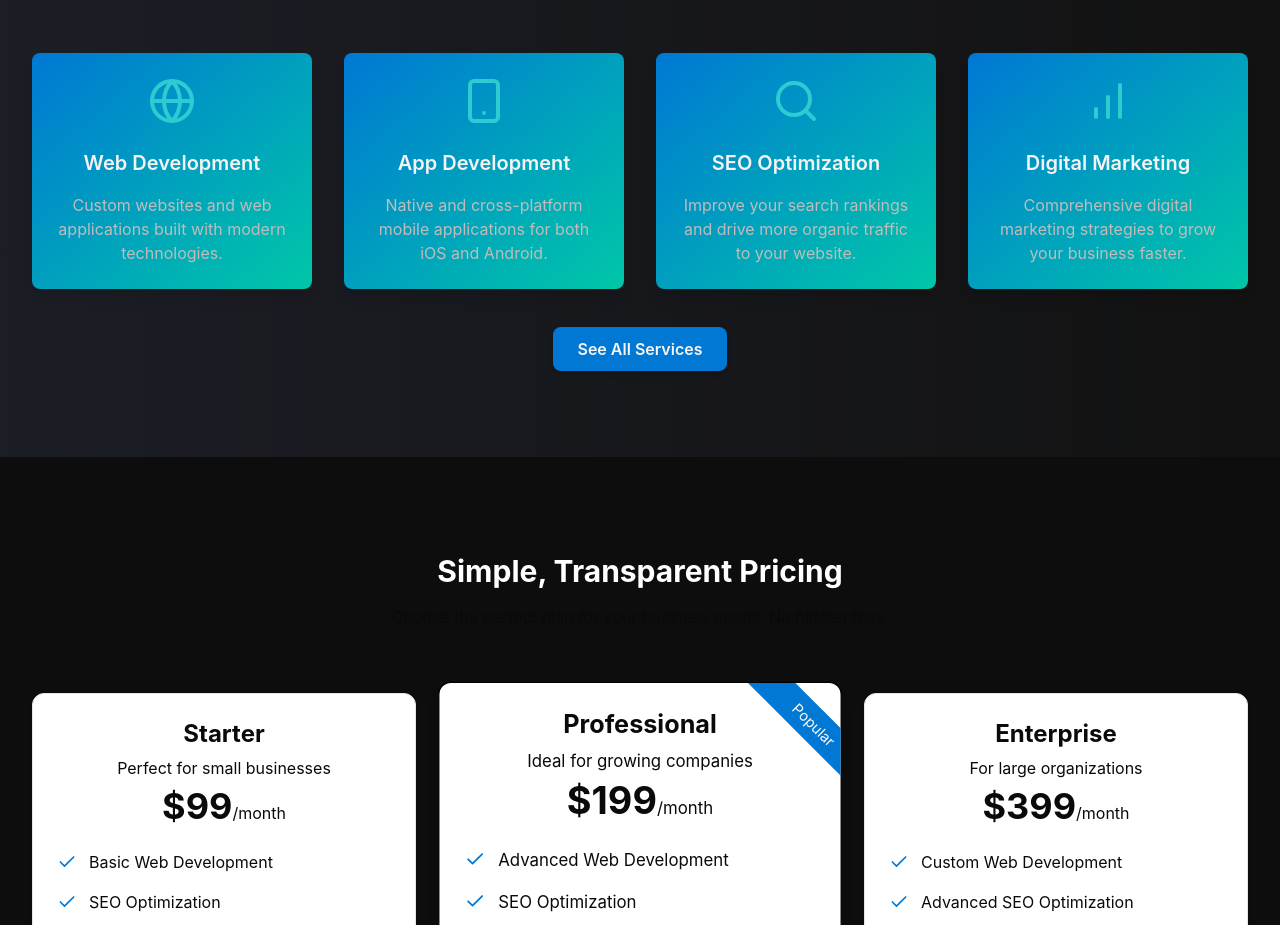
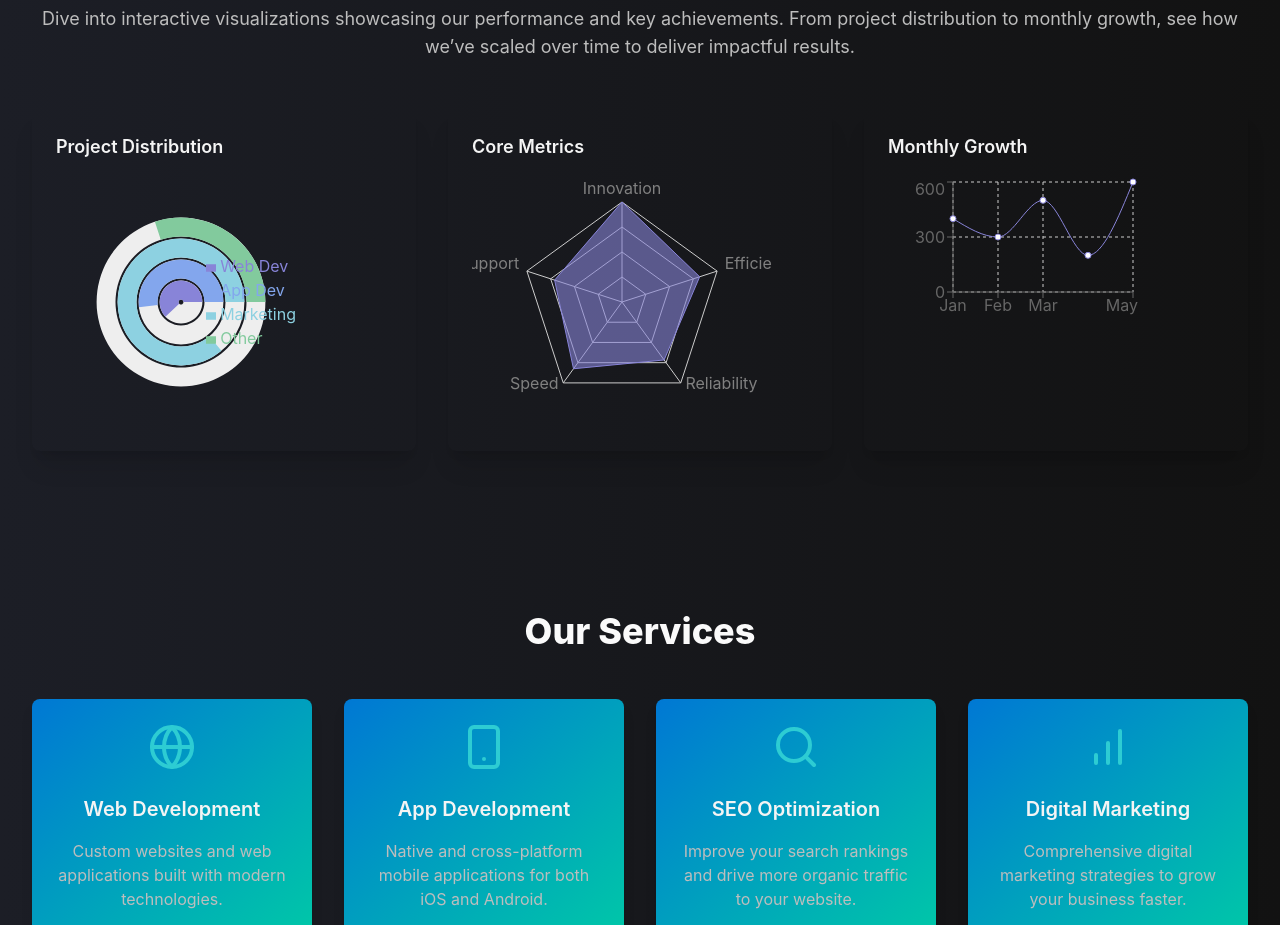
Before and after one commit to AishikDasgupta/ServicGO, a React (Vite) app: page / in a window 1280 px wide. Shown: the part 1527-2452 px from the top of the page. Built offline with nearby package versions, Linux system fonts and the light colour scheme.

Commit message:
Co-authored-by: sk.sahil tanver islam <sahiltanverislam@users.noreply.github.com>

```diff
--- a/package.json
+++ b/package.json
@@ -51,6 +51,7 @@
     "react": "^18.3.1",
     "react-day-picker": "^9.4.4",
     "react-dom": "^18.3.1",
+    "react-floating-whatsapp": "^5.0.8",
     "react-hook-form": "^7.53.0",
     "react-intersection-observer": "^9.8.1",
     "react-resizable-panels": "^2.1.3",
--- a/src/App.tsx
+++ b/src/App.tsx
@@ -7,6 +7,9 @@ import { Pricing } from '@/components/pricing/Pricing';
 import { Contact } from '@/components/contact/Contact';
 import { Footer } from '@/components/Footer';
 import ServicesPage from '@/components/pages/servicepage'; // Import the ServicesPage component
+import { FloatingWhatsApp } from 'react-floating-whatsapp'
+import { StatsSection } from './components/StatsSection';
+
 
 function Home() {
   return (
@@ -14,6 +17,7 @@ function Home() {
       <Navbar />
       <Hero />
       <About />
+      <StatsSection />
       <Services />
       <Pricing />
       <Contact />
@@ -32,6 +36,15 @@ function App() {
         {/* Services Page Route */}
         <Route path="/services" element={<ServicesPage />} />
       </Routes>
+      <FloatingWhatsApp
+        phoneNumber= "+919062878517"
+        accountName= "ServiceGO"
+        notificationSound= {true}
+        allowClickAway={true}
+        allowEsc={true}
+        notification={true}
+        darkMode={true}
+      />
     </Router>
   );
 }
--- /dev/null
+++ b/src/components/StatsSection.tsx
@@ -0,0 +1,195 @@
+import { motion } from "framer-motion";
+import { useInView } from "react-intersection-observer"; // Import useInView
+import {
+  RadialBarChart,
+  RadialBar,
+  PolarAngleAxis,
+  RadarChart,
+  PolarGrid,
+  PolarAngleAxis as RadarPolarAngleAxis,
+  Radar,
+  LineChart,
+  Line,
+  XAxis,
+  YAxis,
+  CartesianGrid,
+  Tooltip,
+  Legend,
+} from "recharts";
+
+import { staggerContainer } from "@/lib/animations"; // Import staggerContainer for consistent animations
+
+interface DataPoint {
+  name: string;
+  uv: number;
+  fill?: string;
+}
+
+interface RadarDataPoint {
+  subject: string;
+  A: number;
+  B: number;
+  fullMark: number;
+}
+
+interface LineDataPoint {
+  name: string;
+  uv: number;
+}
+
+const radialBarData: DataPoint[] = [
+  { name: "Web Dev", uv: 31, fill: "#8884d8" },
+  { name: "App Dev", uv: 26, fill: "#83a6ed" },
+  { name: "Marketing", uv: 43, fill: "#8dd1e1" },
+  { name: "Other", uv: 15, fill: "#82ca9d" },
+];
+
+const radarData: RadarDataPoint[] = [
+  { subject: "Innovation", A: 120, B: 110, fullMark: 150 },
+  { subject: "Efficiency", A: 98, B: 130, fullMark: 150 },
+  { subject: "Reliability", A: 86, B: 130, fullMark: 150 },
+  { subject: "Speed", A: 99, B: 100, fullMark: 150 },
+  { subject: "Support", A: 85, B: 90, fullMark: 150 },
+];
+
+const lineChartData: LineDataPoint[] = [
+  { name: "Jan", uv: 400 },
+  { name: "Feb", uv: 300 },
+  { name: "Mar", uv: 500 },
+  { name: "Apr", uv: 200 },
+  { name: "May", uv: 600 },
+];
+
+const style = {
+  top: "50%",
+  right: 0,
+  transform: "translate(0, -50%)",
+  lineHeight: "24px",
+};
+
+export const StatsSection = () => {
+  const [ref, inView] = useInView({
+    triggerOnce: false, // Ensures animation triggers every time the section comes into view
+    threshold: 0.1, // Triggers when 10% of the section is visible
+  });
+
+  return (
+    <section
+      id="stats"
+      ref={ref} // Attach the ref to the section
+      className="py-16 bg-gradient-to-r from-bg-darkBlue to-bg-dark"
+    >
+      <motion.div
+        variants={staggerContainer}
+        initial="hidden"
+        animate={inView ? "show" : "hidden"} // Trigger animations based on inView
+        className="max-w-7xl mx-auto px-4 sm:px-6 lg:px-8"
+      >
+        {/* Top Row - Content */}
+        <motion.div
+          className="text-center space-y-6 mb-12"
+          initial={{ opacity: 0, y: 20 }}
+          animate={inView ? { opacity: 1, y: 0 } : { opacity: 0, y: 20 }}
+          transition={{ duration: 0.6 }}
+        >
+          <h2 className="text-5xl font-extrabold text-primary-foreground">
+            Visualizing Your Success
+          </h2>
+          <p className="text-lg text-text-muted mt-4">
+            Dive into interactive visualizations showcasing our performance and
+            key achievements. From project distribution to monthly growth, see how
+            we’ve scaled over time to deliver impactful results.
+          </p>
+        </motion.div>
+
+        {/* Bottom Row - Charts */}
+        <motion.div
+          className="grid grid-cols-1 md:grid-cols-2 lg:grid-cols-3 gap-8"
+          variants={{
+            hidden: { opacity: 0 },
+            show: {
+              opacity: 1,
+              transition: {
+                staggerChildren: 0.2,
+              },
+            },
+          }}
+        >
+          {/* Radial Bar Chart */}
+          <motion.div
+            className="p-6 rounded-lg shadow-xl "
+            variants={{
+              hidden: { opacity: 0, y: 20 },
+              show: { opacity: 1, y: 0 },
+            }}
+            transition={{ duration: 0.6 }}
+          >
+            <h3 className="text-lg font-semibold text-neutral-light mb-4">
+              Project Distribution
+            </h3>
+            <RadialBarChart
+              width={250}
+              height={250}
+              cx="50%"
+              cy="50%"
+              innerRadius="10%"
+              outerRadius="80%"
+              barSize={30}
+              data={radialBarData}
+            >
+              <PolarAngleAxis type="number" domain={[0, 50]} angleAxisId={0} tick={false} />
+              <RadialBar background dataKey="uv" />
+              <Legend iconSize={10} layout="vertical" verticalAlign="middle" wrapperStyle={style} />
+            </RadialBarChart>
+          </motion.div>
+
+          {/* Radar Chart */}
+          <motion.div
+            className="p-6 rounded-lg shadow-xl "
+            variants={{
+              hidden: { opacity: 0, y: 20 },
+              show: { opacity: 1, y: 0 },
+            }}
+            transition={{ duration: 0.6, delay: 0.2 }}
+          >
+            <h3 className="text-lg font-semibold text-neutral-light mb-4">
+              Core Metrics
+            </h3>
+            <RadarChart cx={150} cy={125} outerRadius={100} width={300} height={250} data={radarData}>
+              <PolarGrid />
+              <RadarPolarAngleAxis dataKey="subject" />
+              <Radar
+                name="Metrics A"
+                dataKey="A"
+                stroke="#8884d8"
+                fill="#8884d8"
+                fillOpacity={0.6}
+              />
+            </RadarChart>
+          </motion.div>
+
+          {/* Line Chart */}
+          <motion.div
+            className="p-6 rounded-lg shadow-xl "
+            variants={{
+              hidden: { opacity: 0, y: 20 },
+              show: { opacity: 1, y: 0 },
+            }}
+            transition={{ duration: 0.6, delay: 0.4 }}
+          >
+            <h3 className="text-lg font-semibold text-neutral-light mb-4">
+              Monthly Growth
+            </h3>
+            <LineChart width={250} height={150} data={lineChartData}>
+              <CartesianGrid strokeDasharray="3 3" />
+              <XAxis dataKey="name" />
+              <YAxis />
+              <Tooltip />
+              <Line type="monotone" dataKey="uv" stroke="#8884d8" />
+            </LineChart>
+          </motion.div>
+        </motion.div>
+      </motion.div>
+    </section>
+  );
+};
--- a/src/components/contact/Contact.tsx
+++ b/src/components/contact/Contact.tsx
@@ -40,7 +40,7 @@ export function Contact() {
       >
         <div className="text-center mb-16">
           <h2 className="text-3xl text-white font-bold mb-4">Get in Touch</h2>
-          <p className="text-muted-foreground max-w-2xl mx-auto">
+          <p className="text-white max-w-2xl mx-auto">
             Have a question or want to work together? We'd love to hear from you.
           </p>
         </div>
--- a/src/components/pages/servicepage.tsx
+++ b/src/components/pages/servicepage.tsx
@@ -1,6 +1,6 @@
 // src/pages/ServicesPage.tsx
 import { motion } from 'framer-motion';
-import { Globe, Smartphone, Search, BarChart, Share2, Calendar, ClipboardList, LayoutDashboard, Barcode } from 'lucide-react';
+import { Globe, Smartphone, Search, BarChart, Share2, Calendar, ClipboardList, LayoutDashboard, Barcode, Book , Briefcase } from 'lucide-react';
 import { useInView } from 'react-intersection-observer';
 
 const services = [
@@ -14,6 +14,7 @@ const services = [
       We ensure scalability, speed, and security so your site is future-proof.
     `,
   },
+
   {
     icon: Smartphone,
     title: 'App Development',
@@ -89,7 +90,31 @@ const services = [
       efficient monitoring, and better decision-making.
     `,
   },
+  {
+    icon: Book,
+    title: 'Management Systems',
+    description: `
+      Build and manage online learning platforms with ease.
+      Our LMS solutions cater to educational institutions,
+      corporate training, and individual educators.
+      Features include course creation, user management,
+      and analytics for tracking learning outcomes.
+    `,
+  },
+  {
+    icon: Briefcase,
+    title: 'Business Consultation',
+    description: `
+      Unlock growth with tailored business strategies.
+      We provide market analysis, financial planning,
+      and operational efficiency improvements.
+      Perfect for startups or established businesses
+      aiming to scale and stay competitive.
+    `,
+  },
+
 ];
+
 
 export default function ServicesPage() {
   const [ref, inView] = useInView({
--- a/src/components/pricing/Pricing.tsx
+++ b/src/components/pricing/Pricing.tsx
@@ -5,33 +5,34 @@ import { staggerContainer } from '@/lib/animations';
 
 const plans = [
   {
-    name: 'Starter',
-    price: '$99',
+    name: 'Basic',
+    price: 'Free',
     description: 'Perfect for small businesses',
     features: [
-      { text: 'Basic Web Development', included: true },
+      { text: 'Web Development', included: true },
       { text: 'SEO Optimization', included: true },
       { text: 'Social Media Integration', included: true },
-      { text: 'Custom App Development', included: false },
-      { text: 'Advanced Analytics', included: false },
+      { text: 'AI Integration', included: true },
+      { text: 'Basic Analytics', included: false },
     ],
   },
   {
-    name: 'Professional',
+    name: 'Pro',
     price: '$199',
     description: 'Ideal for growing companies',
     features: [
       { text: 'Advanced Web Development', included: true },
       { text: 'SEO Optimization', included: true },
       { text: 'Social Media Integration', included: true },
-      { text: 'Basic App Development', included: true },
-      { text: 'Basic Analytics', included: true },
+      { text: 'Advanced App Development', included: true },
+      { text: 'AI Integration', included: false },
+      { text: 'Advanced Analytics', included: true },
     ],
     popular: true,
   },
   {
-    name: 'Enterprise',
-    price: '$399',
+    name: 'Custom',
+    price: 'Variable',
     description: 'For large organizations',
     features: [
       { text: 'Custom Web Development', included: true },
--- a/src/components/pricing/PricingCard.tsx
+++ b/src/components/pricing/PricingCard.tsx
@@ -33,7 +33,7 @@ export function PricingCard({ name, price, description, features, popular }: Pri
           <p className="text-muted-foreground">{description}</p>
           <div className="mt-4">
             <span className="text-4xl font-bold">{price}</span>
-            <span className="text-muted-foreground">/month</span>
+            {/* <span className="text-muted-foreground">/month</span> */}
           </div>
         </CardHeader>
         <CardContent className="space-y-4">
--- a/src/main.tsx
+++ b/src/main.tsx
@@ -1,6 +1,6 @@
 import { StrictMode } from 'react';
 import { createRoot } from 'react-dom/client';
-import App from './App.tsx';
+import App from './App'; // Removed .tsx extension
 import './index.css';
 
 createRoot(document.getElementById('root')!).render(
--- a/tsconfig.app.json
+++ b/tsconfig.app.json
@@ -8,10 +8,9 @@
 
     /* Bundler mode */
     "moduleResolution": "bundler",
-    "allowImportingTsExtensions": true,
     "isolatedModules": true,
     "moduleDetection": "force",
-    "noEmit": true,
+    "composite": true, // Added composite setting
     "jsx": "react-jsx",
 
     /* Linting */
```
Also changed, not shown: src/components/ui/form.tsx (+27 -5 lines), tsconfig.node.json (+2 -8 lines), 1 other file (tests, documents, lock files or other folders).
